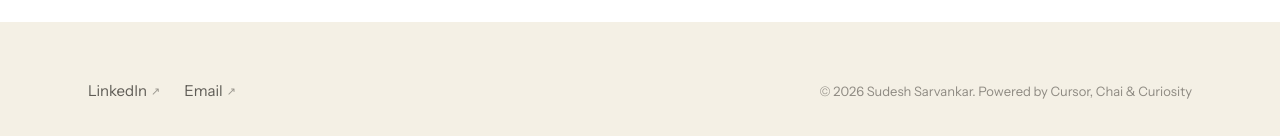
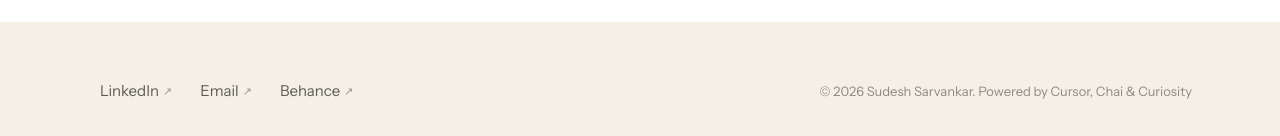
Before and after one commit to SudeshSarvankar/sudesh-design, a Next.js app: page / in a window 1280 px wide. Shown: the part 6947-7083 px from the top of the page. Built offline with nearby package versions, Linux system fonts and the light colour scheme.

Commit message:
Update portfolio footer

```diff
--- a/src/components/Footer.tsx
+++ b/src/components/Footer.tsx
@@ -3,27 +3,28 @@ import { site } from "@/data/site";
 const footerLinks = [
   { href: site.social.linkedin, label: "LinkedIn" },
   { href: site.social.email, label: "Email" },
+  { href: site.social.behance, label: "Behance" },
   { href: site.social.resume, label: "Resume" },
 ];
 
 export function Footer() {
   return (
     <footer className="relative bg-cream">
-      <div className="mx-auto flex max-w-[1440px] flex-col gap-6 px-4 py-10 sm:px-6 md:flex-row md:items-center md:justify-between md:px-[88px] md:py-12">
-        <nav aria-label="Footer links">
-          <ul className="flex flex-wrap gap-x-6 gap-y-2 text-[15px] text-ink/80">
+      <div className="mx-auto flex w-full min-w-0 max-w-[1440px] flex-col gap-5 px-[max(16px,env(safe-area-inset-left))] pr-[max(16px,env(safe-area-inset-right))] pt-10 pb-[max(2.5rem,calc(16px+env(safe-area-inset-bottom)))] sm:px-6 md:flex-row md:items-center md:justify-between md:gap-8 md:px-[88px] md:pt-12 md:pb-12">
+        <nav aria-label="Footer links" className="min-w-0">
+          <ul className="flex flex-wrap items-center gap-x-1 gap-y-1 text-[15px] text-ink/80">
             {footerLinks
               .filter((link) => site.showResume || link.label !== "Resume")
               .map((link) => (
-              <li key={link.label}>
+                <li key={link.label} className="shrink-0">
                   <a
                     href={link.href}
-                  className="inline-flex min-h-11 items-center gap-1 transition hover:text-ink"
+                    className="inline-flex min-h-11 min-w-[4.5rem] items-center justify-center px-3 transition hover:text-ink"
                     target="_blank"
                     rel="noreferrer"
                   >
                     {link.label}
-                  <span aria-hidden className="text-[11px] opacity-60">
+                    <span aria-hidden className="ml-1 text-[11px] opacity-60">
                       ↗
                     </span>
                   </a>
@@ -31,7 +32,7 @@ export function Footer() {
               ))}
           </ul>
         </nav>
-        <p className="text-[13px] text-ink/55">
+        <p className="max-w-[42ch] text-[13px] leading-relaxed text-ink/55 md:max-w-none md:text-right">
           © {new Date().getFullYear()} {site.name}. Powered by Cursor, Chai
           &amp; Curiosity
         </p>
```
Lines whose indentation alone changed are shown as unchanged.
